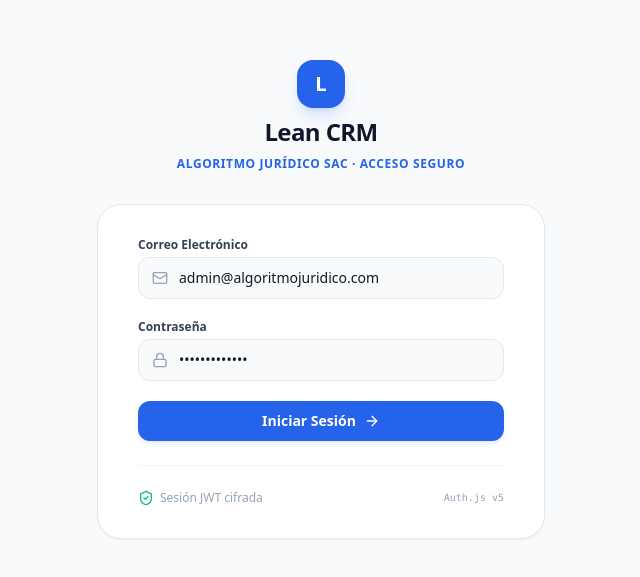
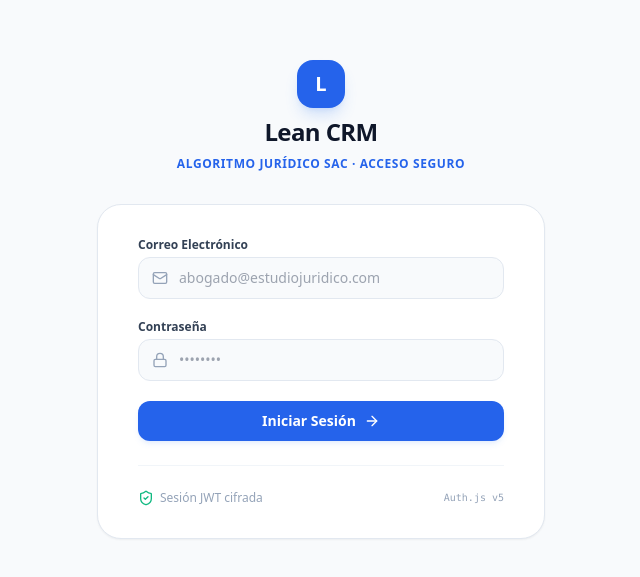
Before and after one commit to mmansillaf/lean-crm, a Next.js app: page /login in a window 1280 px wide. Shown: the part 101-678 px from the top of the page, without its empty margins (319-959 px from the left). Built offline with nearby package versions, Linux system fonts and the light colour scheme.

Commit message:
fix(security): sanitize default credentials and use environment-driven admin seed

```diff
--- a/src/app/login/page.tsx
+++ b/src/app/login/page.tsx
@@ -10,8 +10,8 @@ function LoginForm() {
   const searchParams = useSearchParams();
   const callbackUrl = searchParams.get("callbackUrl") || "/inbox";
 
-  const [email, setEmail] = useState("admin@algoritmojuridico.com");
-  const [password, setPassword] = useState("Password2026!");
+  const [email, setEmail] = useState("");
+  const [password, setPassword] = useState("");
   const [loading, setLoading] = useState(false);
   const [error, setError] = useState<string | null>(null);
 
--- a/src/components/UserNav.tsx
+++ b/src/components/UserNav.tsx
@@ -12,8 +12,8 @@ export function UserNav() {
           <User className="w-4 h-4" />
         </div>
         <div className="truncate">
-          <span className="text-xs font-semibold text-slate-800 block truncate">Admin</span>
-          <span className="text-[10px] text-slate-400 block truncate">admin@algoritmojuridico.com</span>
+          <span className="text-xs font-semibold text-slate-800 block truncate">Administrador</span>
+          <span className="text-[10px] text-slate-400 block truncate">Sesión Activa</span>
         </div>
       </div>
       <button
```
Also changed, not shown: scripts/seed-initial.ts (+13 -3 lines), 3 other files (tests, documents, lock files or other folders).
